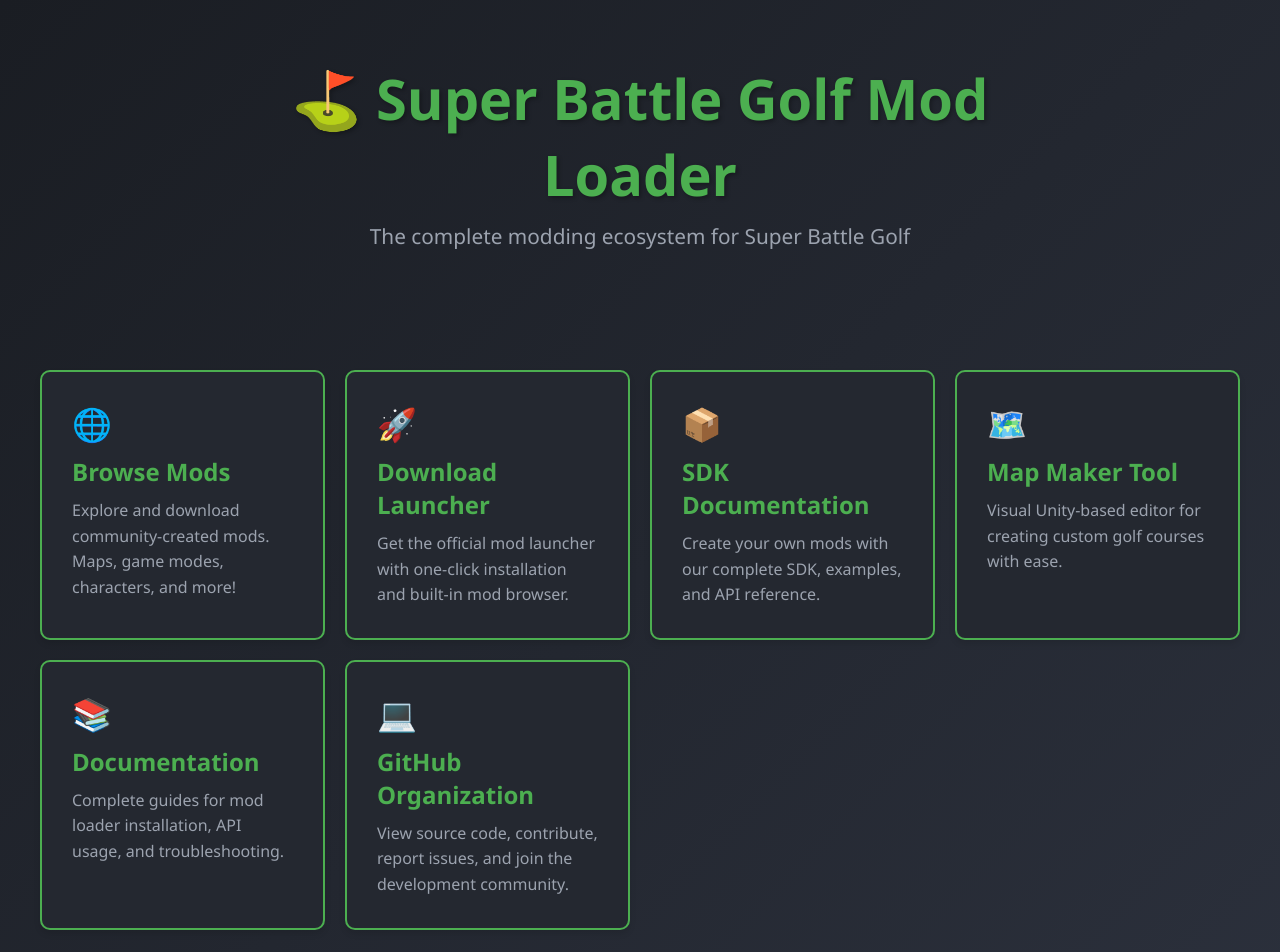
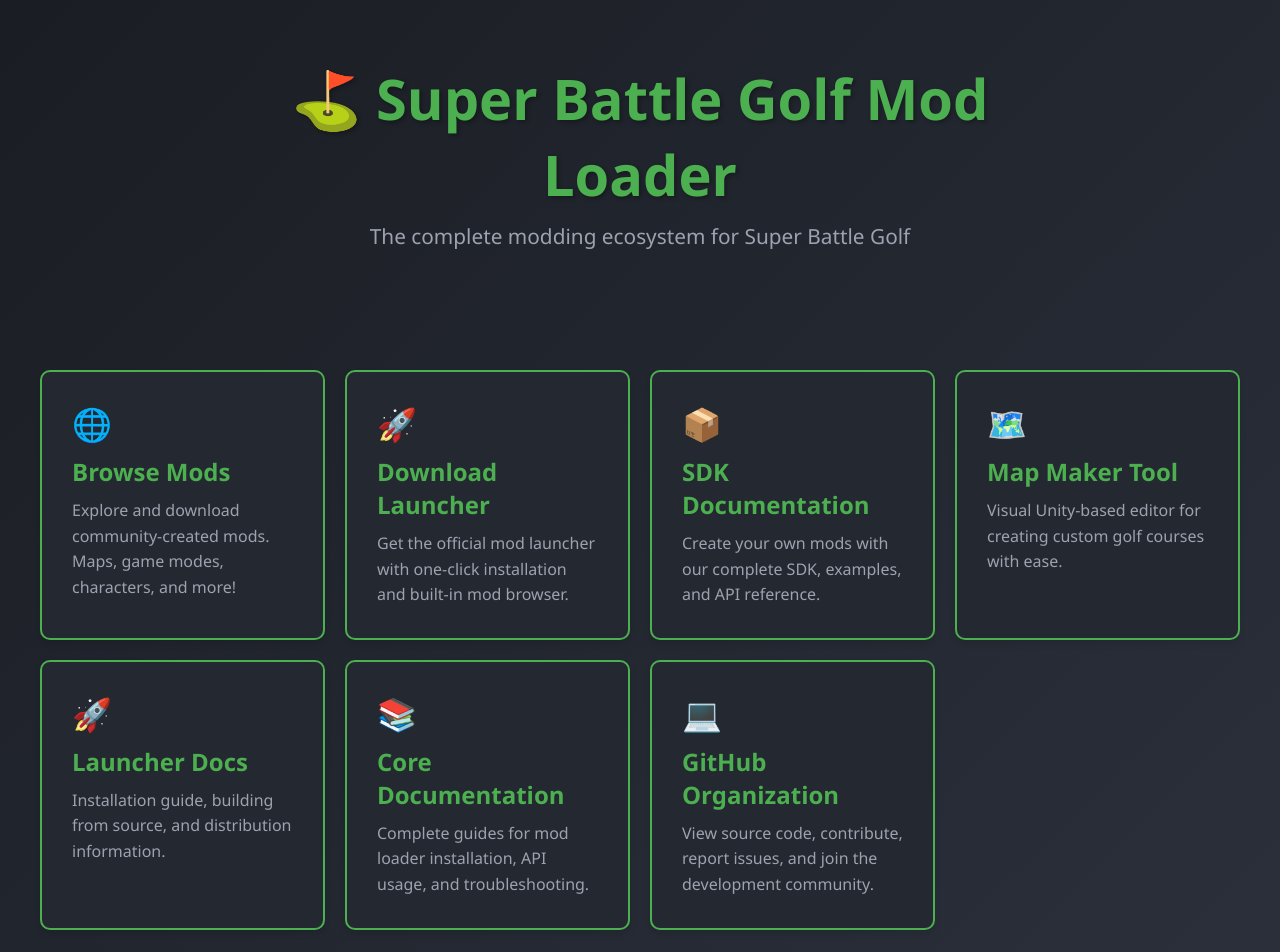
Before and after one commit to sbgmodloader/sbgmodloader.github.io, a plain HTML site: page index.html in a window 1280 px wide. Shown: the top 952 px of the page. Drawn offline with Linux system fonts and the light colour scheme.

Commit message:
Add SDK, Map Maker, and Launcher documentation pages
- /sdk/ - SDK documentation
- /map-maker/ - Map Maker tool docs
- /launcher/ - Launcher installation and build guide

Simplified domain structure: only mods and docs need subdomains

```diff
--- a/index.html
+++ b/index.html
@@ -108,21 +108,27 @@
             <p>Get the official mod launcher with one-click installation and built-in mod browser.</p>
         </a>
 
-        <a href="https://sdk.sbgmodloader.com" class="card">
+        <a href="/sdk/" class="card">
             <span class="emoji">📦</span>
             <h2>SDK Documentation</h2>
             <p>Create your own mods with our complete SDK, examples, and API reference.</p>
         </a>
 
-        <a href="https://maps.sbgmodloader.com" class="card">
+        <a href="/map-maker/" class="card">
             <span class="emoji">🗺️</span>
             <h2>Map Maker Tool</h2>
             <p>Visual Unity-based editor for creating custom golf courses with ease.</p>
         </a>
 
+        <a href="/launcher/" class="card">
+            <span class="emoji">🚀</span>
+            <h2>Launcher Docs</h2>
+            <p>Installation guide, building from source, and distribution information.</p>
+        </a>
+
         <a href="https://docs.sbgmodloader.com" class="card">
             <span class="emoji">📚</span>
-            <h2>Documentation</h2>
+            <h2>Core Documentation</h2>
             <p>Complete guides for mod loader installation, API usage, and troubleshooting.</p>
         </a>
 
```
Also changed, not shown: 3 other files.
